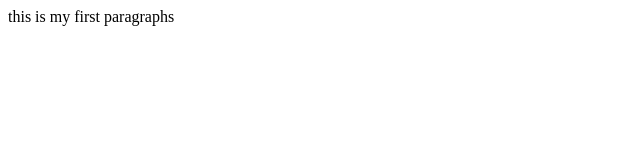
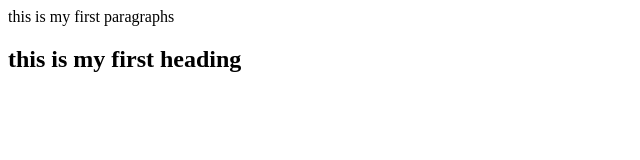
Before and after one commit to snGreen19/booking-app, a plain HTML site: page index.html in a window 1280 px wide. Shown: the whole page, without its empty margins (0-640 px from the left). Drawn offline with Linux system fonts and the light colour scheme.

Commit message:
add heading

```diff
--- a/index.html
+++ b/index.html
@@ -1 +1,2 @@
 <p>this is my first paragraphs</p>
+<h2>this is my first heading</h2>
```
